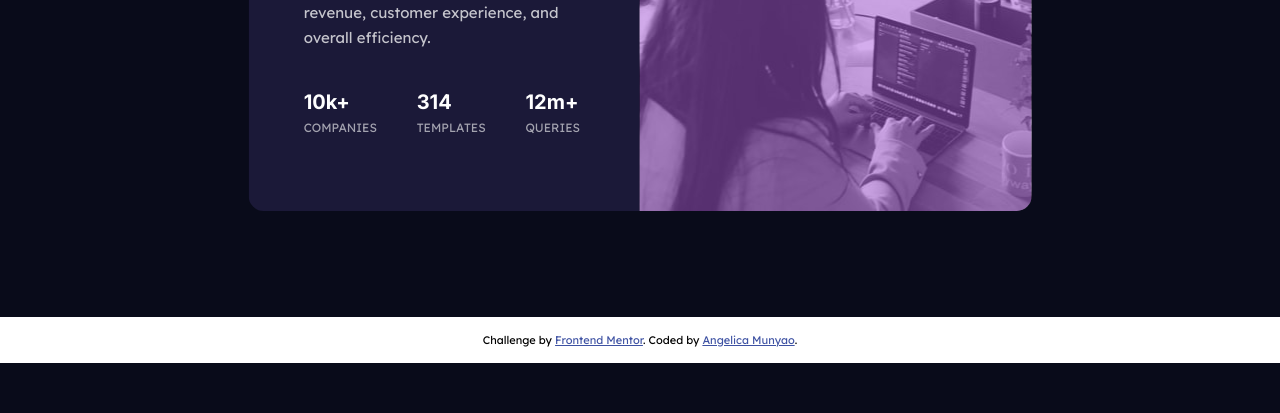
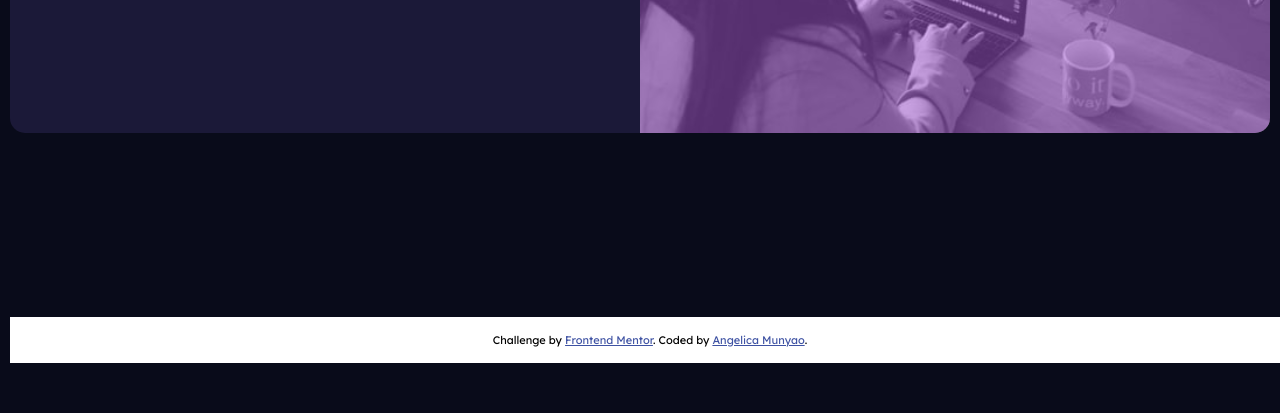
Before and after one commit to angmun/frontend-mentor-promotional-card, a plain HTML site: page index.html in a window 1280 px wide. Shown: the part 437-850 px from the top of the page. After the commit the page ends 800 px from the top, so only its background shows below. Drawn offline with Linux system fonts and the light colour scheme.

Commit message:
No fixed height, set card postion relatively

```diff
--- a/styles.css
+++ b/styles.css
@@ -10,19 +10,19 @@
 * {
 	margin: 0;
 	padding: 0;
+	box-sizing: border-box;
 }
 body {
 	font-size: 15px;
 	position: relative;
 	background-color: var(--main-background);
+	padding: 50px 10px 100px 10px;
 	min-height: 100vh;
-	padding-bottom: 50px;
 }
 #card-container {
-	position: absolute;
-	top: 50%;
+	position: relative;
 	left: 50%;
-	transform: translate(-50%, -50%);
+	transform: translateX(-50%);
 	border-radius: 15px;
 	max-width: 1440px;
 	overflow: hidden;
@@ -123,9 +123,6 @@ body {
 }
 
 @media screen and (max-width: 525px) {
-	body {
-		height: 1000px;
-	}
 	#card-container {
 		flex-flow: column-reverse;
 		max-width: 375px;
```
